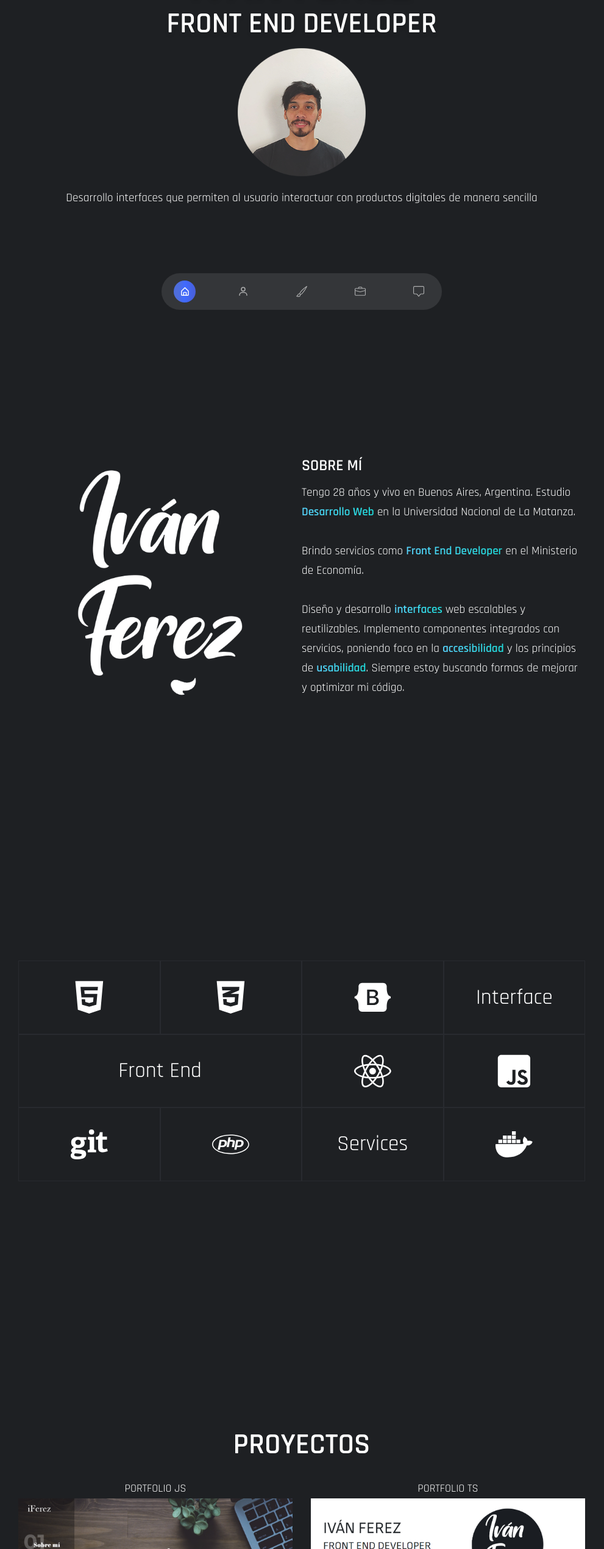
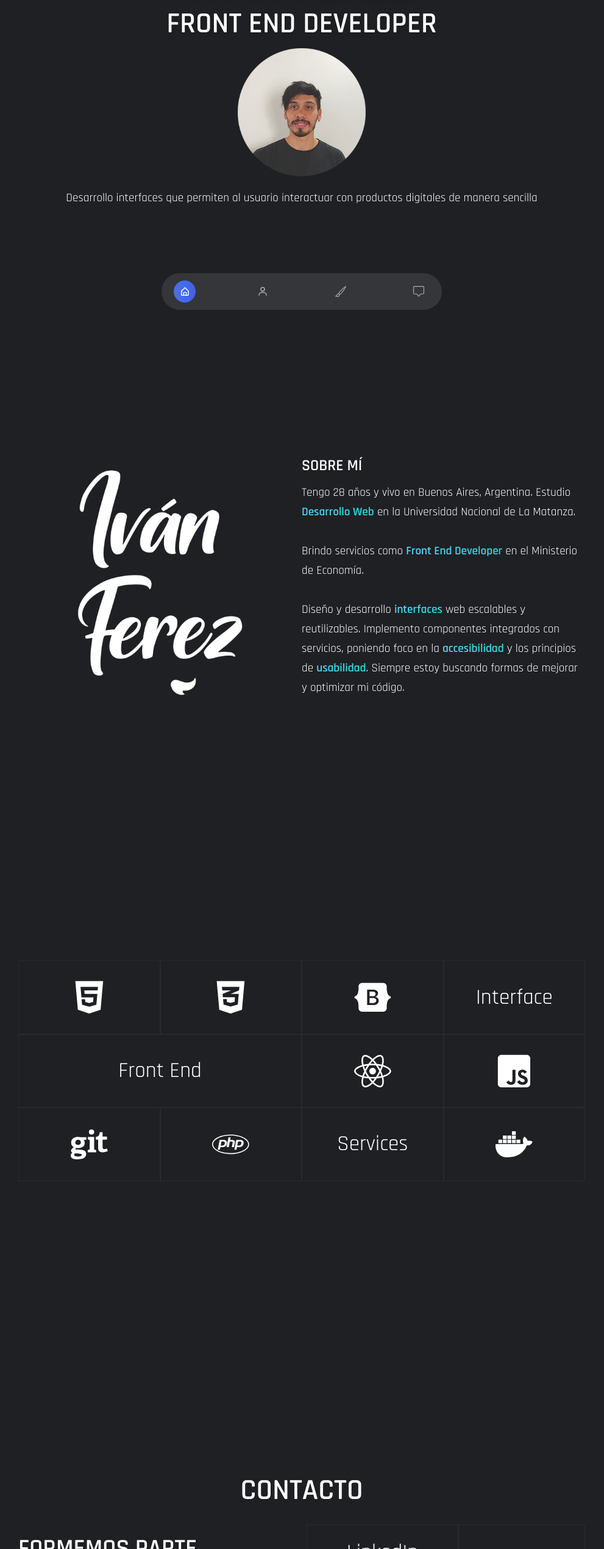
Before and after one commit to iferez/Portfolio, a React (Create React App) app: page / in a window 1280 px wide. Shown: the part 260-2800 px from the top of the page at 61% size, without its empty margins (145-1136 px from the left). Built offline with nearby package versions, Linux system fonts and the light colour scheme; the HTML template or start-up script is replaced by a standard one; a web font is replaced by a local one.

Commit message:
Disable section - TODO refresh project

```diff
--- a/src/App.jsx
+++ b/src/App.jsx
@@ -15,7 +15,7 @@ const App = () => {
       <Nav />
       <About />
       <Services />
-      <Work />
+     {/*  <Work /> */}
       <Contact />
     </div>
   );
--- a/src/components/Nav.jsx
+++ b/src/components/Nav.jsx
@@ -43,7 +43,7 @@ function Nav() {
           >
             <BsBrush />
           </Link>
-          <Link
+          {/* <Link
             to="work"
             activeClass="active"
             smooth={true}
@@ -51,7 +51,7 @@ function Nav() {
             className="cursor-pointer w-[36px] h-[36px] xl:w-[50px] xl:h-[50px] flex items-center justify-center"
           >
             <BsBriefcase />
-          </Link>
+          </Link> */}
           <Link
             to="contact"
             activeClass="active"
```
